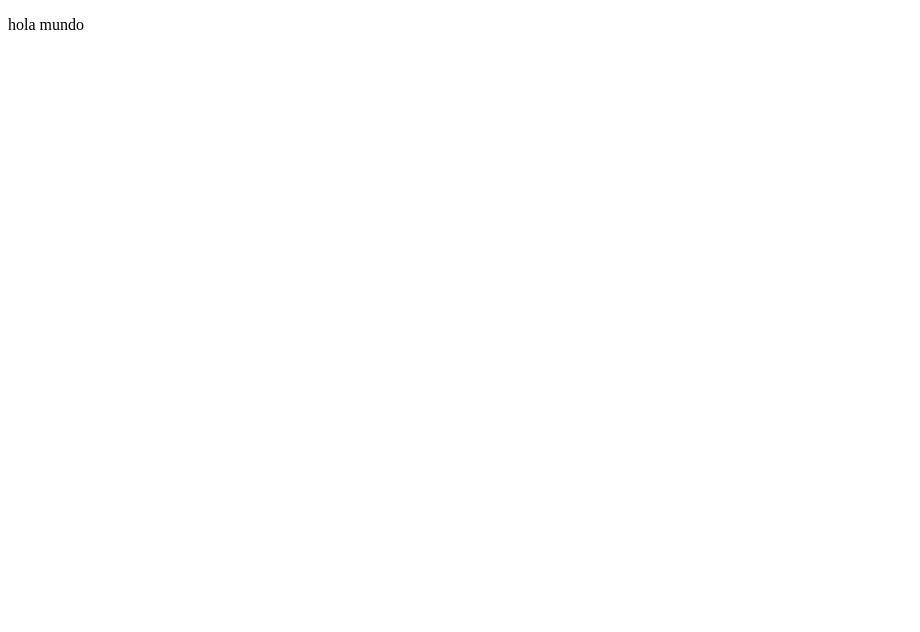
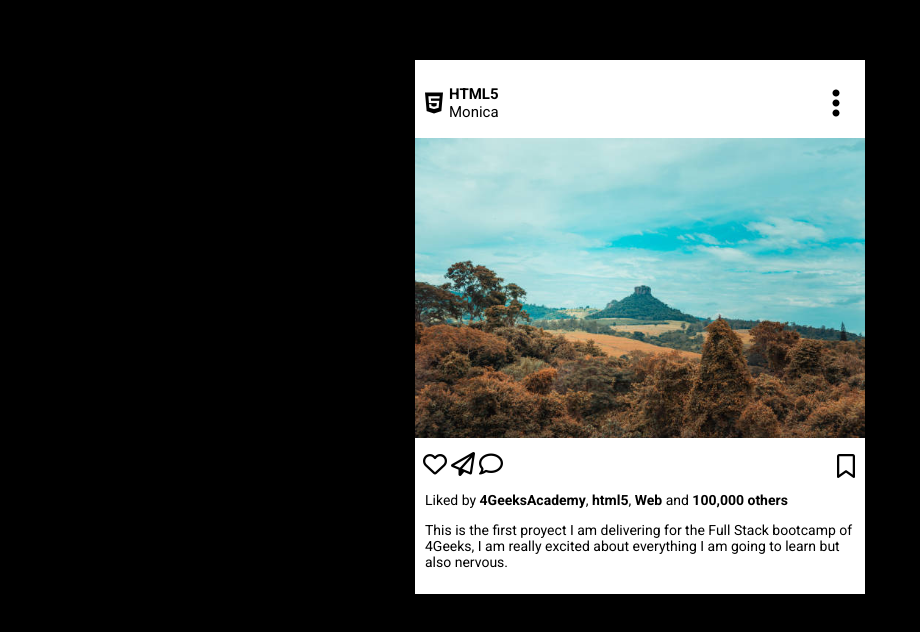
Before and after one commit to 4GeeksAcademy/monicasolines-postinstagram, a plain HTML site: page index.html in a window 1280 px wide. Shown: the whole page, without its empty margins (0-920 px from the left). Drawn offline with Linux system fonts and the light colour scheme.

Commit message:
Entrega Final

```diff
--- a/index.html
+++ b/index.html
@@ -1,11 +1,54 @@
 <!DOCTYPE html>
-<html lang="en">
-<head>
+<html lang="en"><head>
+    <link rel="stylesheet" type="text/css" href="style.css">
     <meta charset="UTF-8">
     <meta name="viewport" content="width=device-width, initial-scale=1.0">
-    <title>ig </title>
+    <link rel="stylesheet" href="https://cdnjs.cloudflare.com/ajax/libs/font-awesome/6.5.2/css/all.min.css" integrity="sha512-SnH5WK+bZxgPHs44uWIX+LLJAJ9/2PkPKZ5QiAj6Ta86w+fsb2TkcmfRyVX3pBnMFcV7oQPJkl9QevSCWr3W6A==" crossorigin="anonymous" referrerpolicy="no-referrer">
+    <link rel="preconnect" href="https://fonts.googleapis.com">
+<link rel="preconnect" href="https://fonts.gstatic.com" crossorigin="">
+<link href="https://fonts.googleapis.com/css2?family=Roboto:ital,wght@0,100;0,300;0,400;0,500;0,700;0,900;1,100;1,300;1,400;1,500;1,700;1,900&amp;display=swap" rel="stylesheet">
+    <title>Instagram Post </title>
 </head>
 <body>
-    <p> hola mundo</p>
-</body>
-</html>
+   <div class="post">
+
+    <div class="header">
+        <div class="header-izq">
+            <div class="logo">
+                <i class="fa-brands fa-html5 fa-xl"></i>
+            </div>
+            <div class="nombre">
+                <p><strong>HTML5</strong><br>Monica</p>
+            </div>
+        </div>
+
+        <div class="header-der">
+            <i class="fa-solid fa-ellipsis-vertical fa-2xl"></i>
+        </div>
+    </div>
+
+    <div class="image">
+        <img src="img/istockphoto-1196097268-612x612.jpg">
+    </div>
+
+    <div class="icons">
+       <div class="icons-left">
+        <i class="fa-regular fa-heart fa-xl"></i>
+        <i class="fa-regular fa-paper-plane fa-xl"></i>
+        <i class="fa-regular fa-comment fa-xl"></i>
+       </div>
+       <div class="icons-right">
+        <i class="fa-regular fa-bookmark fa-xl"></i>
+       </div>
+    </div>
+    <div class="footer">
+        <div class="footer1">
+            <p> Liked by <strong>4GeeksAcademy</strong>, <strong>html5</strong>, <strong>Web</strong> and <strong>100,000 others</strong></p>
+        </div>
+        <div class="footer2">
+            <p>This is the first proyect I am delivering for the Full Stack bootcamp of 4Geeks, I am really excited about everything I am going to learn but also nervous. </p>
+        </div>
+    </div>
+   </div>
+
+</body></html>
--- /dev/null
+++ b/style.css
@@ -0,0 +1,89 @@
+body {
+    background-color: black;
+    margin: auto;
+}
+
+.logo {
+    padding: 0px;
+}
+
+.header {
+    margin-top: 10px;
+   flex-direction: column;
+}
+
+
+.header-izq {
+    display: flex;
+    float: left;
+    padding-bottom: 0px;
+}
+
+.nombre p {
+    font-family: Roboto;
+    float: right;
+    font-size: 15px;
+}
+
+.logo {
+    margin-top: 25px;
+    padding-left: 10px;
+    padding-right: 6px;
+}
+
+.header-der {
+    padding: 20px;
+    margin: 5px;
+    float: right;
+}
+
+.post{
+    width: 450px;
+    padding: 0px;
+    background-color: white;
+    display: flex;
+    flex-direction: column;
+    margin: auto;
+    margin-top: 60px;
+    margin-bottom: 60px;
+    padding-bottom: 0;
+}
+
+.image img {
+    display: block;
+    max-width: 100%;
+}
+
+.icons {
+    margin-top: 10px;
+    padding-left: 8px;
+    padding-top: 8px;
+    padding-right: 8px;
+    padding-bottom: 0px;
+   flex-direction: row;
+}
+
+.icons-right {
+    padding: 2px;
+    float: right;
+}
+
+.icons-left {
+    float: left;
+}
+.footer {
+    margin-bottom: 10px;
+}
+.footer1 {
+    font-family: Roboto;
+    padding-left: 10px;
+    padding-right: 10px;
+    font-size: 14px;
+}
+
+.footer2 {
+    font-family: Roboto;
+    font-size: 14px;
+    padding-right: 10px;
+    padding-left: 10px;
+}
```
Also changed, not shown: img/images.jpeg (added), img/istockphoto-1196097268-612x612.jpg (added).
